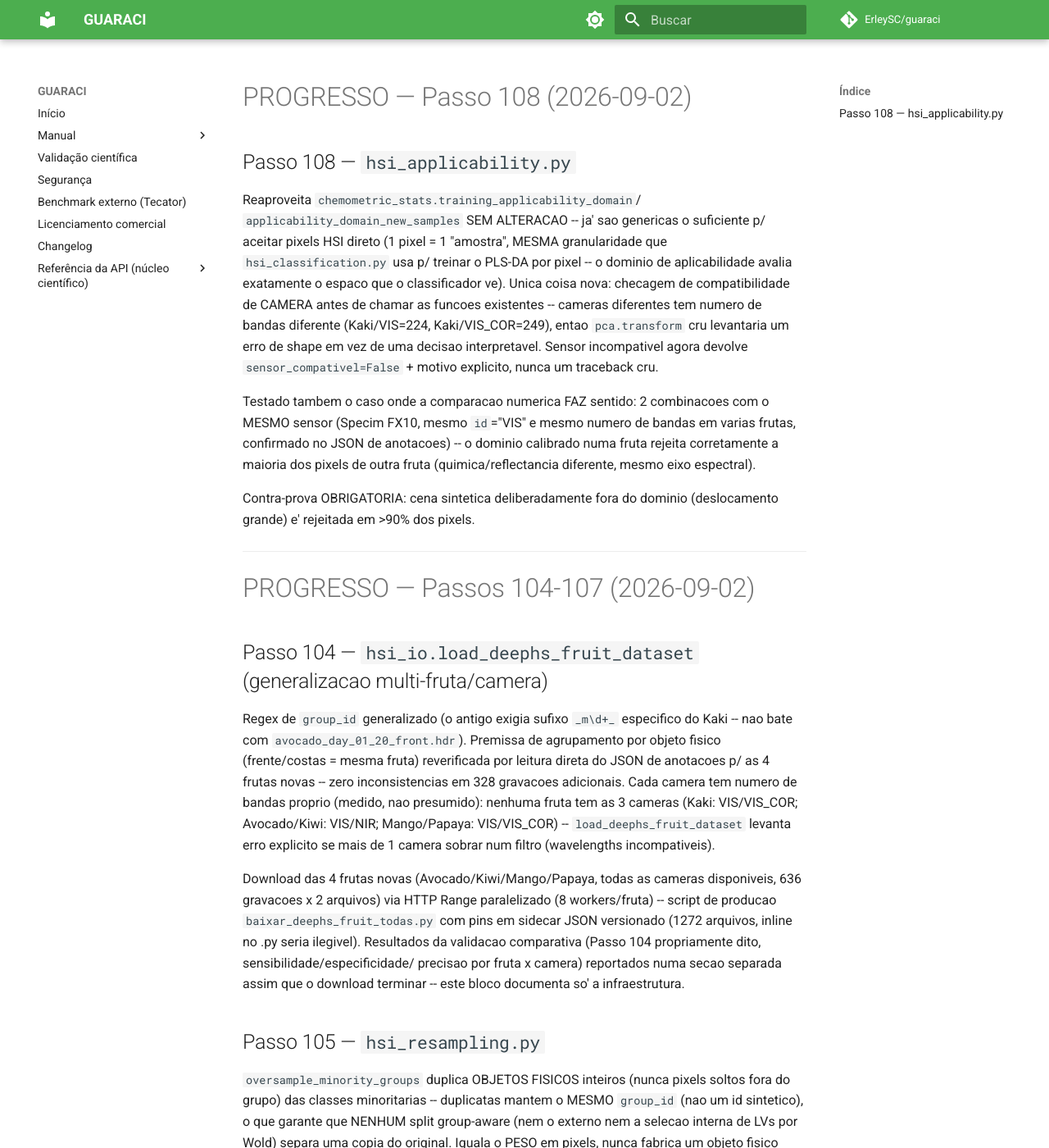
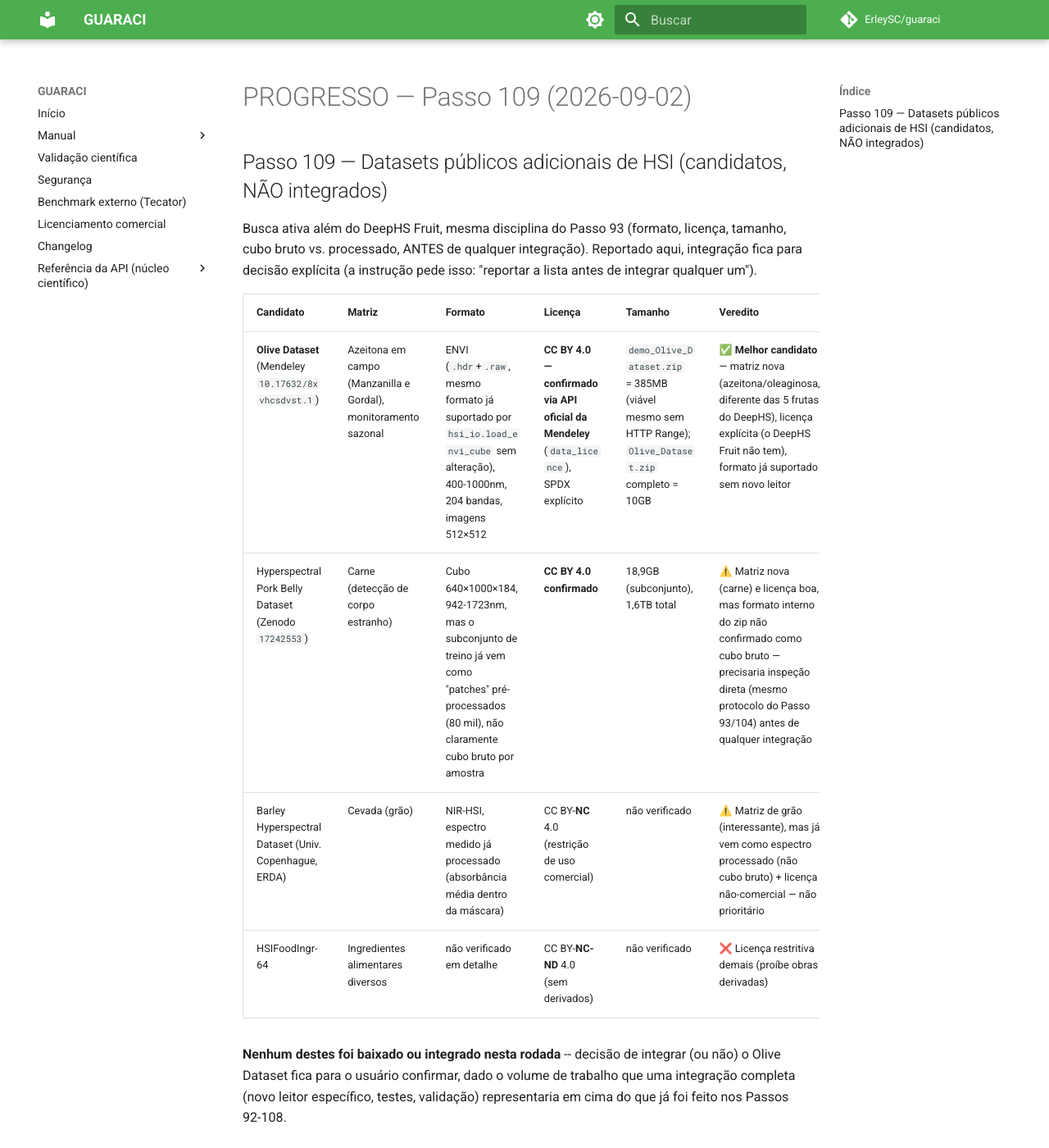
Before and after one commit to ErleySC/guaraci, an MkDocs documentation site: the page built from docs/PROGRESSO.md, in a window 1280 px wide and 1400 px high. Shown: the whole window at 82% size. Built offline with MkDocs 1.6.1 and Material for MkDocs 9.7.7, drawn with Linux system fonts in a browser that asks for light colours; comment, search, counter and statistics services are not loaded.

Commit message:
docs: candidatos de dataset adicionais (Passo 109) + rascunho de e-mail (Passo 110)
Passo 109: Olive Dataset (Mendeley 10.17632/8xvhcsdvst.1) e' o melhor
candidato -- ENVI (.hdr+.raw, formato ja' suportado sem alteracao),
CC BY 4.0 CONFIRMADO via API oficial (SPDX explicito, o que o DeepHS
Fruit nao tem), matriz nova (azeitona), demo de 385MB viavel sem HTTP
Range. Pork Belly (Zenodo, carne, CC BY 4.0) e Barley (grao, CC BY-NC)
tambem levantados, com ressalvas (formato interno nao confirmado /
licenca nao-comercial). Nenhum baixado ou integrado -- decisao de
integrar fica para o usuario, dado o volume de trabalho que uma
integracao completa representaria.

Passo 110: rascunho de e-mail aos autores do DeepHS Fruit (Varga,
Makowski, Zell) perguntando sobre a licenca -- NAO enviado, arquivo
novo docs/RASCUNHOS_CONTATO.md guarda rascunhos de contato para
revisao manual do usuario (nenhuma automacao dispara envio).

```diff
--- a/docs/PROGRESSO.md
+++ b/docs/PROGRESSO.md
@@ -1,3 +1,28 @@
+# PROGRESSO — Passo 109 (2026-09-02)
+
+## Passo 109 — Datasets públicos adicionais de HSI (candidatos, NÃO integrados)
+
+Busca ativa além do DeepHS Fruit, mesma disciplina do Passo 93 (formato,
+licença, tamanho, cubo bruto vs. processado, ANTES de qualquer
+integração). Reportado aqui, integração fica para decisão explícita
+(a instrução pede isso: "reportar a lista antes de integrar qualquer
+um").
+
+| Candidato | Matriz | Formato | Licença | Tamanho | Veredito |
+|---|---|---|---|---|---|
+| **Olive Dataset** (Mendeley `10.17632/8xvhcsdvst.1`) | Azeitona em campo (Manzanilla e Gordal), monitoramento sazonal | ENVI (`.hdr`+`.raw`, mesmo formato já suportado por `hsi_io.load_envi_cube` sem alteração), 400-1000nm, 204 bandas, imagens 512×512 | **CC BY 4.0 — confirmado via API oficial da Mendeley** (`data_licence`), SPDX explícito | `demo_Olive_Dataset.zip` = 385MB (viável mesmo sem HTTP Range); `Olive_Dataset.zip` completo = 10GB | ✅ **Melhor candidato** — matriz nova (azeitona/oleaginosa, diferente das 5 frutas do DeepHS), licença explícita (o DeepHS Fruit não tem), formato já suportado sem novo leitor |
+| Hyperspectral Pork Belly Dataset (Zenodo `17242553`) | Carne (detecção de corpo estranho) | Cubo 640×1000×184, 942-1723nm, mas o subconjunto de treino já vem como "patches" pré-processados (80 mil), não claramente cubo bruto por amostra | **CC BY 4.0 confirmado** | 18,9GB (subconjunto), 1,6TB total | ⚠️ Matriz nova (carne) e licença boa, mas formato interno do zip não confirmado como cubo bruto — precisaria inspeção direta (mesmo protocolo do Passo 93/104) antes de qualquer integração |
+| Barley Hyperspectral Dataset (Univ. Copenhague, ERDA) | Cevada (grão) | NIR-HSI, espectro medido já processado (absorbância média dentro da máscara) | CC BY-**NC** 4.0 (restrição de uso comercial) | não verificado | ⚠️ Matriz de grão (interessante), mas já vem como espectro processado (não cubo bruto) + licença não-comercial — não prioritário |
+| HSIFoodIngr-64 | Ingredientes alimentares diversos | não verificado em detalhe | CC BY-**NC-ND** 4.0 (sem derivados) | não verificado | ❌ Licença restritiva demais (proíbe obras derivadas) |
+
+**Nenhum destes foi baixado ou integrado nesta rodada** -- decisão de
+integrar (ou não) o Olive Dataset fica para o usuário confirmar, dado o
+volume de trabalho que uma integração completa (novo leitor
+específico, testes, validação) representaria em cima do que já foi
+feito nos Passos 92-108.
+
+---
+
 # PROGRESSO — Passo 108 (2026-09-02)
 
 ## Passo 108 — `hsi_applicability.py`
```
Also changed, not shown: docs/RASCUNHOS_CONTATO.md (added, +93 -0 lines).
